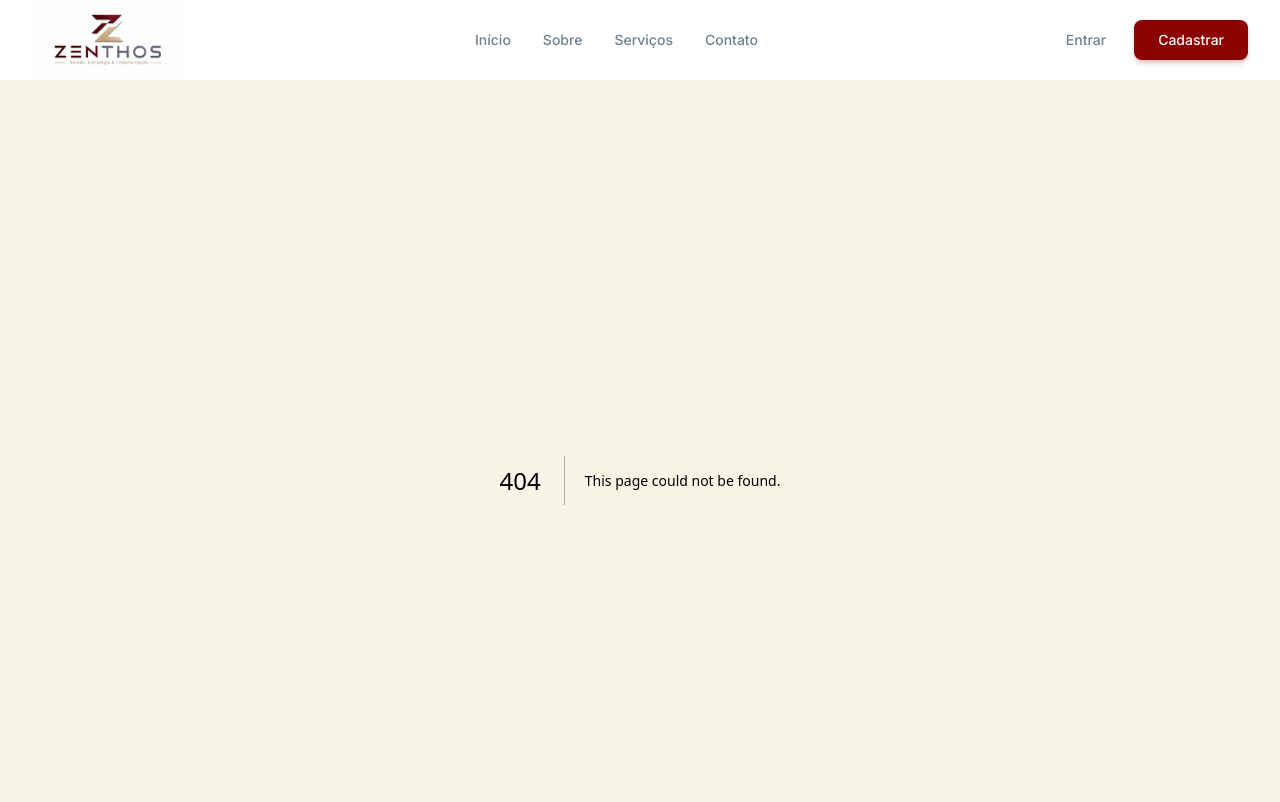
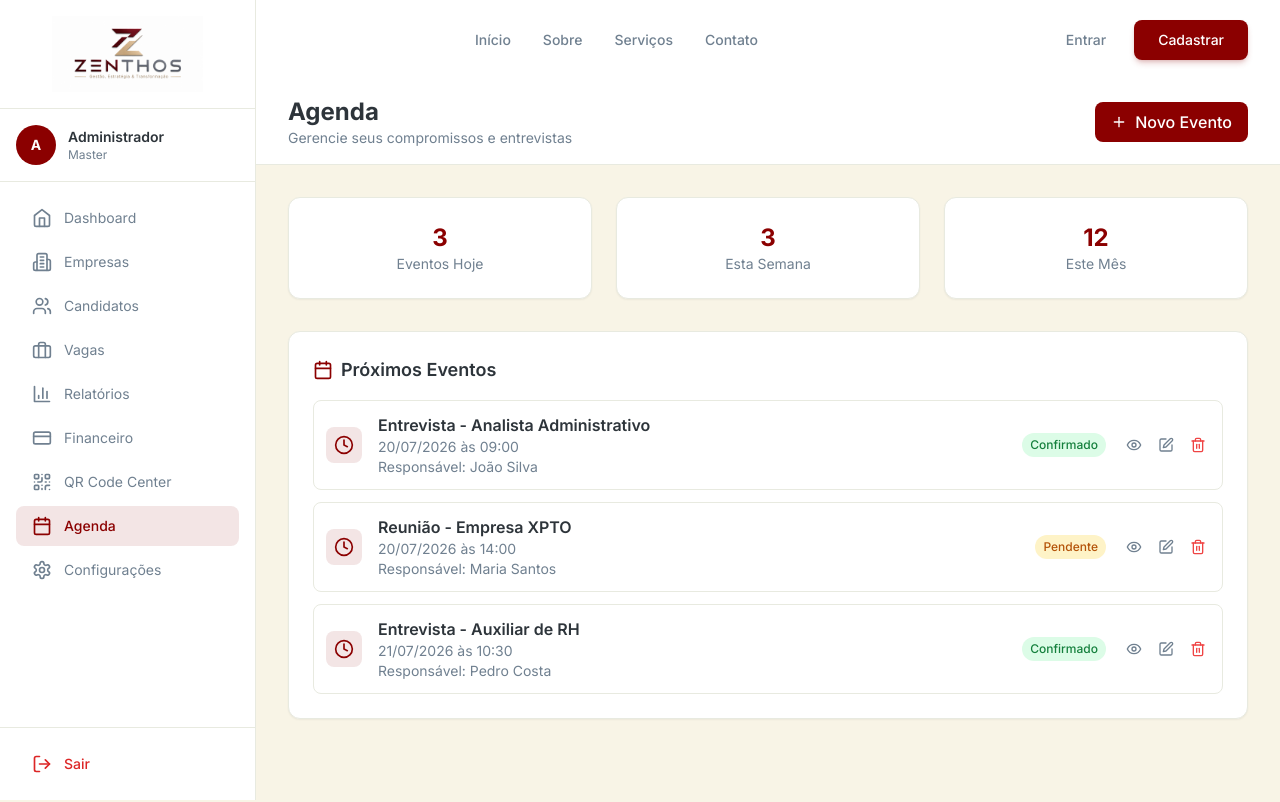
Before and after one commit to trivoroficial/consult_recruit, a Next.js app: page /admin/agenda in a window 1280 px wide. Before the commit this address had no page. Shown: the top 802 px of the page. Built offline with nearby package versions, Linux system fonts and the light colour scheme; sample sign-in values are in the browser's storage; a web font is replaced by a local one.

Commit message:
Create AdminAgenda component for event management

```diff
--- /dev/null
+++ b/src/app/(dashboard)/admin/agenda/page.tsx
@@ -0,0 +1,86 @@
+'use client'
+
+import { SidebarAdmin } from '@/components/dashboard/SidebarAdmin'
+import { DashboardFooter } from '@/components/dashboard/DashboardFooter'
+import { Calendar, Plus, Clock, User, Briefcase, MapPin, Edit, Trash2, Eye } from 'lucide-react'
+
+export default function AdminAgenda() {
+  const eventos = [
+    { id: 1, titulo: 'Entrevista - Analista Administrativo', data: '20/07/2026', hora: '09:00', responsavel: 'João Silva', status: 'confirmado' },
+    { id: 2, titulo: 'Reunião - Empresa XPTO', data: '20/07/2026', hora: '14:00', responsavel: 'Maria Santos', status: 'pendente' },
+    { id: 3, titulo: 'Entrevista - Auxiliar de RH', data: '21/07/2026', hora: '10:30', responsavel: 'Pedro Costa', status: 'confirmado' },
+  ]
+
+  return (
+    <div className="min-h-screen bg-[#F8F4E6] flex flex-col">
+      <SidebarAdmin />
+
+      <div className="flex-1 ml-64 flex flex-col min-h-screen">
+        <header className="bg-white border-b border-[#E8EAE0] px-8 py-4 flex items-center justify-between">
+          <div>
+            <h1 className="text-2xl font-bold text-[#2D343A]">Agenda</h1>
+            <p className="text-sm text-[#708090]">Gerencie seus compromissos e entrevistas</p>
+          </div>
+          <button className="px-4 py-2 bg-[#8B0000] text-white rounded-lg hover:bg-[#700000] transition font-medium flex items-center gap-2">
+            <Plus className="h-4 w-4" />
+            Novo Evento
+          </button>
+        </header>
+
+        <div className="flex-1 p-8">
+          <div className="grid grid-cols-1 lg:grid-cols-3 gap-6 mb-8">
+            <div className="bg-white p-6 rounded-xl shadow-sm border border-[#E8EAE0] text-center">
+              <p className="text-2xl font-bold text-[#8B0000]">{eventos.length}</p>
+              <p className="text-sm text-[#708090]">Eventos Hoje</p>
+            </div>
+            <div className="bg-white p-6 rounded-xl shadow-sm border border-[#E8EAE0] text-center">
+              <p className="text-2xl font-bold text-[#8B0000]">3</p>
+              <p className="text-sm text-[#708090]">Esta Semana</p>
+            </div>
+            <div className="bg-white p-6 rounded-xl shadow-sm border border-[#E8EAE0] text-center">
+              <p className="text-2xl font-bold text-[#8B0000]">12</p>
+              <p className="text-sm text-[#708090]">Este Mês</p>
+            </div>
+          </div>
+
+          <div className="bg-white rounded-xl shadow-sm border border-[#E8EAE0] p-6">
+            <h2 className="text-lg font-semibold text-[#2D343A] mb-4 flex items-center gap-2">
+              <Calendar className="h-5 w-5 text-[#8B0000]" />
+              Próximos Eventos
+            </h2>
+            <div className="space-y-3">
+              {eventos.map((item) => (
+                <div key={item.id} className="flex items-center justify-between p-3 border border-[#E8EAE0] rounded-lg hover:bg-[#F8F4E6] transition">
+                  <div className="flex items-center gap-4">
+                    <div className="p-2 bg-[#8B0000]/10 rounded-lg">
+                      <Clock className="h-5 w-5 text-[#8B0000]" />
+                    </div>
+                    <div>
+                      <p className="font-semibold text-[#2D343A]">{item.titulo}</p>
+                      <p className="text-sm text-[#708090]">{item.data} às {item.hora}</p>
+                      <p className="text-sm text-[#708090]">Responsável: {item.responsavel}</p>
+                    </div>
+                  </div>
+                  <div className="flex items-center gap-4">
+                    <span className={`px-2 py-1 rounded-full text-xs font-medium ${
+                      item.status === 'confirmado' ? 'bg-green-100 text-green-700' : 'bg-yellow-100 text-yellow-700'
+                    }`}>
+                      {item.status === 'confirmado' ? 'Confirmado' : 'Pendente'}
+                    </span>
+                    <div className="flex gap-2">
+                      <button className="p-1 hover:bg-[#F8F4E6] rounded"><Eye className="h-4 w-4 text-[#708090]" /></button>
+                      <button className="p-1 hover:bg-[#F8F4E6] rounded"><Edit className="h-4 w-4 text-[#708090]" /></button>
+                      <button className="p-1 hover:bg-[#F8F4E6] rounded"><Trash2 className="h-4 w-4 text-red-500" /></button>
+                    </div>
+                  </div>
+                </div>
+              ))}
+            </div>
+          </div>
+        </div>
+
+        <DashboardFooter />
+      </div>
+    </div>
+  )
+}
```
